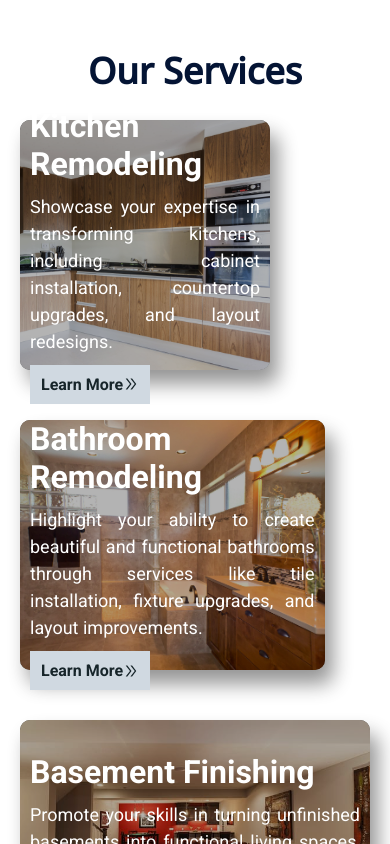
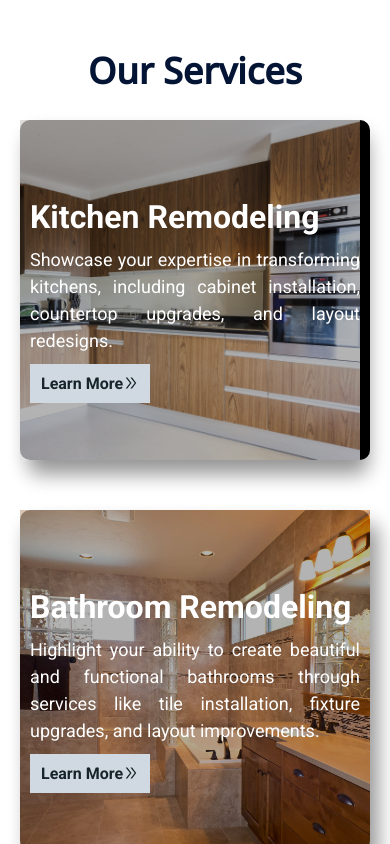
Before and after one commit to Wahaj-Ali/construction-web, a React (Create React App) app: page / in a window 390 px wide. Shown: the part 2000-2844 px from the top of the page. Built offline with nearby package versions, Linux system fonts and the light colour scheme.

Commit message:
Update ServiceOverview.css

```diff
--- a/src/Components/ServiceOverview/ServiceOverview.css
+++ b/src/Components/ServiceOverview/ServiceOverview.css
@@ -11,6 +11,7 @@
     color:#fff;
     position: relative;
     background: black;
+    height: 340px;
 }
 
 #nameLink {
@@ -20,8 +21,9 @@
 .sImg {
     display: flex;
     height: 250px;
-    overflow: hidden;
+    /* overflow: hidden; */
     width: 100%;
+    height: auto;
     border-radius: 10px;
     -webkit-box-shadow: 8px 14px 20px rgba(0, 0, 0, .6);
     box-shadow: 8px 14px 20px rgba(0, 0, 0, .6);
@@ -90,13 +92,13 @@
     text-decoration: underline;
 }
 
+@media only screen and (max-width: 1024px) {
+    .serviceOverview {
+        width: 100%;
+    }
+}
+
 @media only screen and (max-width: 430px) {
-    .serviceOverview {
-        flex-direction: column;
-        height: auto;
-        width: auto;
-    }
-
     .serviceData {
         width: auto;
         padding: 10px;
@@ -106,6 +108,4 @@
         width: auto;
         order: 1;
     }
-
-
 }
```
